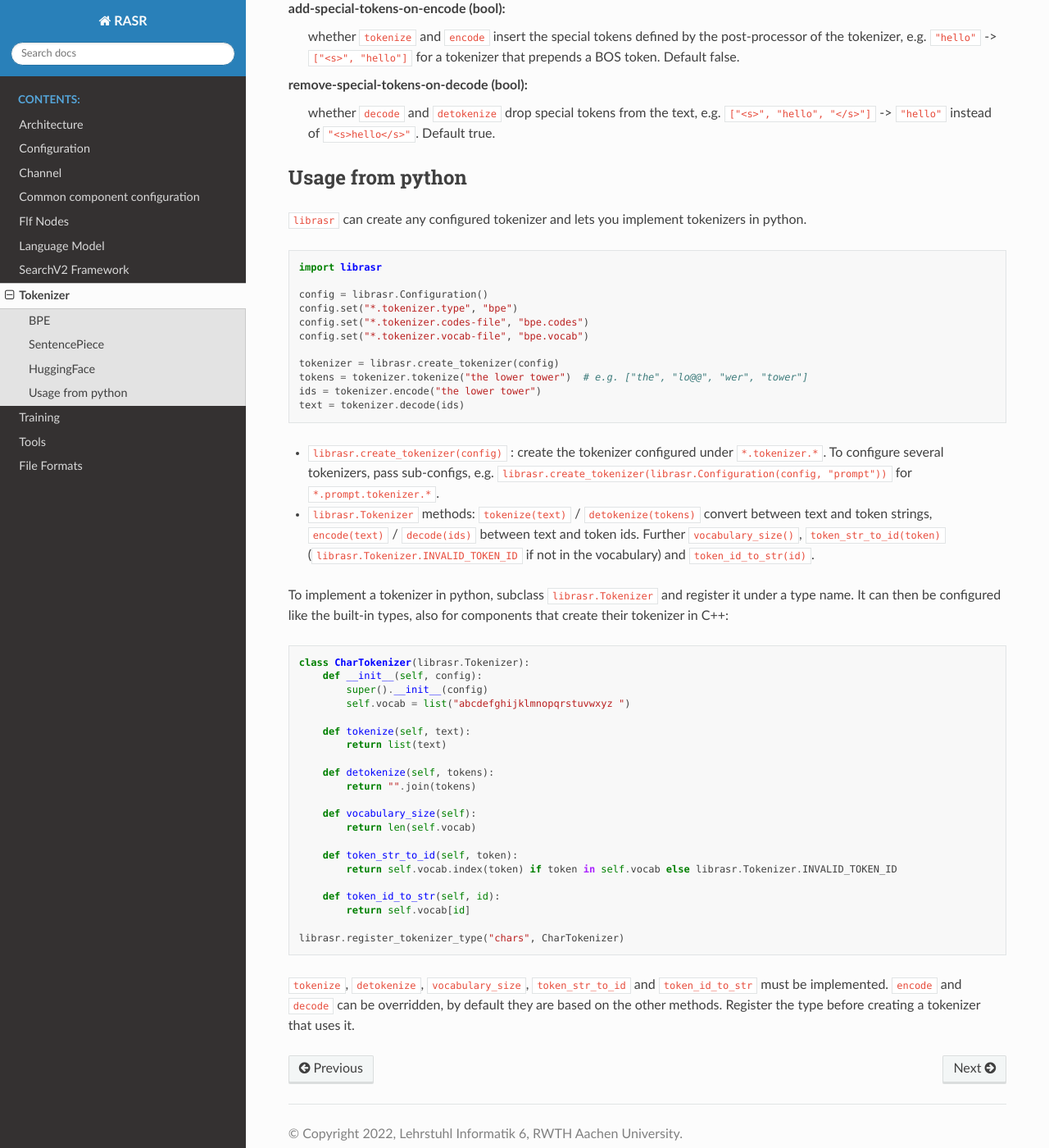
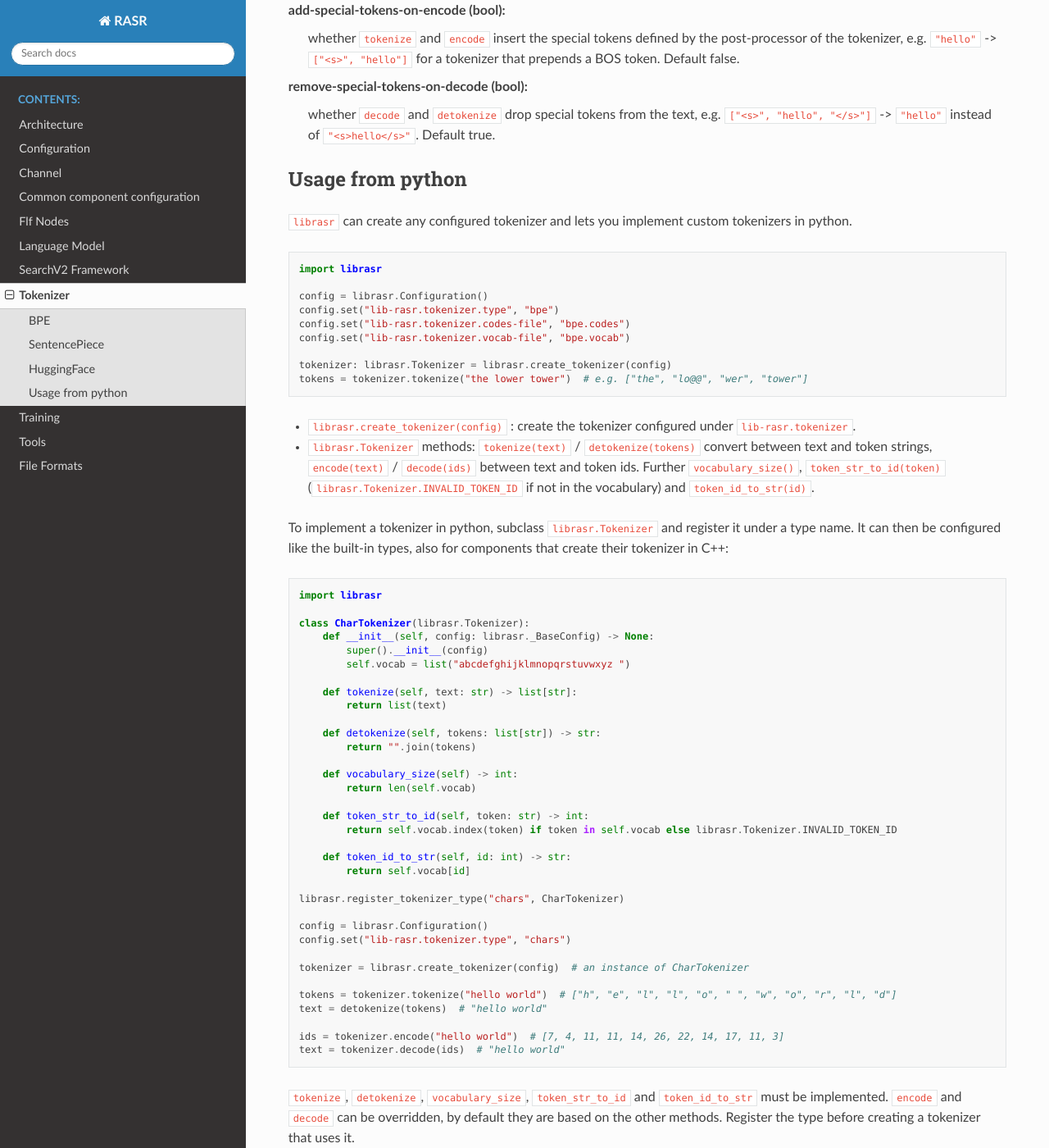
Before and after one commit to rwth-i6/rasr, a Sphinx documentation site: the page built from doc/tokenizer.rst, in a window 1280 px wide and 1400 px high, scrolled down 1795 px. Shown: the whole window at 82% size. Built offline with Sphinx 7.4.7 and the Read the Docs theme 3.1.0, drawn with Linux system fonts in a browser that asks for light colours; some of the changed text lies outside the part shown.

Commit message:
Align BPE tokenizer with rwth-i6/subword-nmt and update tokenizer docs
- Split text into words at the whitespace characters of python's
  str.split() as rwth-i6/subword-nmt does, e.g. also at non-breaking spaces
- Reference only rwth-i6/subword-nmt and generate all BPE test files with
  its scripts (the files are unchanged)
- Docs: use full config paths, add type hints and show how to create and
  use a python tokenizer via librasr

Co-Authored-By: Claude Opus 5.5 <noreply@anthropic.com>

```diff
--- a/doc/tokenizer.rst
+++ b/doc/tokenizer.rst
@@ -18,18 +18,19 @@ BPE
 
 tokenizer type: ``bpe``
 
-Byte-pair encoding as applied by `subword-nmt <https://github.com/rsennrich/subword-nmt>`_. Text is split at
-whitespace (blanks, tabs and newlines) and all subwords except the last one of a word get the ``separator`` suffix,
-e.g. ``lower`` -> ``lo@@ wer``. Detokenizing joins words with single blanks.
+Byte-pair encoding as applied by `subword-nmt <https://github.com/rwth-i6/subword-nmt>`_. Text is split at
+whitespace (as python's ``str.split()``, e.g. blanks, tabs, newlines and non-breaking spaces) and all subwords except
+the last one of a word get the ``separator`` suffix, e.g. ``lower`` -> ``lo@@ wer``. Detokenizing joins words with
+single blanks.
 
 **Configuration**
 
 codes-file (string):
-    merge operations as written by ``subword-nmt learn-bpe`` (versions 0.1 and 0.2)
+    merge operations as written by ``learn_bpe.py`` (versions 0.1 and 0.2)
 vocab-file (string):
     optional vocabulary defining the token ids, either one token per line (id = line index, further columns such as
-    the counts written by ``subword-nmt get-vocab`` are ignored) or a RETURNN-style python dict literal as written by
-    ``create-py-vocab.py`` of `rwth-i6/subword-nmt <https://github.com/rwth-i6/subword-nmt>`_
+    the counts written by ``get_vocab.py`` are ignored) or a RETURNN-style python dict literal as written by
+    ``create-py-vocab.py``
 separator (string):
     suffix of non-final subwords, default ``@@``
 unknown-token (string):
@@ -82,25 +83,21 @@ remove-special-tokens-on-decode (bool):
 Usage from python
 -----------------
 
-``librasr`` can create any configured tokenizer and lets you implement tokenizers in python.
+``librasr`` can create any configured tokenizer and lets you implement custom tokenizers in python.
 
 .. code-block :: python
 
     import librasr
 
     config = librasr.Configuration()
-    config.set("*.tokenizer.type", "bpe")
-    config.set("*.tokenizer.codes-file", "bpe.codes")
-    config.set("*.tokenizer.vocab-file", "bpe.vocab")
+    config.set("lib-rasr.tokenizer.type", "bpe")
+    config.set("lib-rasr.tokenizer.codes-file", "bpe.codes")
+    config.set("lib-rasr.tokenizer.vocab-file", "bpe.vocab")
 
-    tokenizer = librasr.create_tokenizer(config)
+    tokenizer: librasr.Tokenizer = librasr.create_tokenizer(config)
     tokens = tokenizer.tokenize("the lower tower")  # e.g. ["the", "lo@@", "wer", "tower"]
-    ids = tokenizer.encode("the lower tower")
-    text = tokenizer.decode(ids)
 
-* ``librasr.create_tokenizer(config)`` : create the tokenizer configured under ``*.tokenizer.*``. To configure
-  several tokenizers, pass sub-configs, e.g. ``librasr.create_tokenizer(librasr.Configuration(config, "prompt"))``
-  for ``*.prompt.tokenizer.*``.
+* ``librasr.create_tokenizer(config)`` : create the tokenizer configured under ``lib-rasr.tokenizer``.
 * ``librasr.Tokenizer`` methods: ``tokenize(text)`` / ``detokenize(tokens)`` convert between text and token strings,
   ``encode(text)`` / ``decode(ids)`` between text and token ids. Further ``vocabulary_size()``, ``token_str_to_id(token)``
   (``librasr.Tokenizer.INVALID_TOKEN_ID`` if not in the vocabulary) and ``token_id_to_str(id)``.
@@ -110,28 +107,41 @@ configured like the built-in types, also for components that create their tokeni
 
 .. code-block :: python
 
+    import librasr
+
     class CharTokenizer(librasr.Tokenizer):
-        def __init__(self, config):
+        def __init__(self, config: librasr._BaseConfig) -> None:
             super().__init__(config)
             self.vocab = list("abcdefghijklmnopqrstuvwxyz ")
 
-        def tokenize(self, text):
+        def tokenize(self, text: str) -> list[str]:
             return list(text)
 
-        def detokenize(self, tokens):
+        def detokenize(self, tokens: list[str]) -> str:
             return "".join(tokens)
 
-        def vocabulary_size(self):
+        def vocabulary_size(self) -> int:
             return len(self.vocab)
 
-        def token_str_to_id(self, token):
+        def token_str_to_id(self, token: str) -> int:
             return self.vocab.index(token) if token in self.vocab else librasr.Tokenizer.INVALID_TOKEN_ID
 
-        def token_id_to_str(self, id):
+        def token_id_to_str(self, id: int) -> str:
             return self.vocab[id]
 
     librasr.register_tokenizer_type("chars", CharTokenizer)
 
-``tokenize``, ``detokenize``, ``vocabulary_size``, ``token_str_to_id`` and ``token_id_to_str`` must be implemented. ``encode`` and
-``decode`` can be overridden, by default they are based on the other methods. Register the type before creating a
-tokenizer that uses it.
+    config = librasr.Configuration()
+    config.set("lib-rasr.tokenizer.type", "chars")
+
+    tokenizer = librasr.create_tokenizer(config)  # an instance of CharTokenizer
+
+    tokens = tokenizer.tokenize("hello world")  # ["h", "e", "l", "l", "o", " ", "w", "o", "r", "l", "d"]
+    text = detokenize(tokens)  # "hello world"
+
+    ids = tokenizer.encode("hello world")  # [7, 4, 11, 11, 14, 26, 22, 14, 17, 11, 3]
+    text = tokenizer.decode(ids)  # "hello world"
+
+``tokenize``, ``detokenize``, ``vocabulary_size``, ``token_str_to_id`` and ``token_id_to_str`` must be implemented.
+``encode`` and ``decode`` can be overridden, by default they are based on the other methods. Register the type before
+creating a tokenizer that uses it.
```
Also changed, not shown: other parts of doc/tokenizer.rst (+1 -1 lines), 4 other files.
